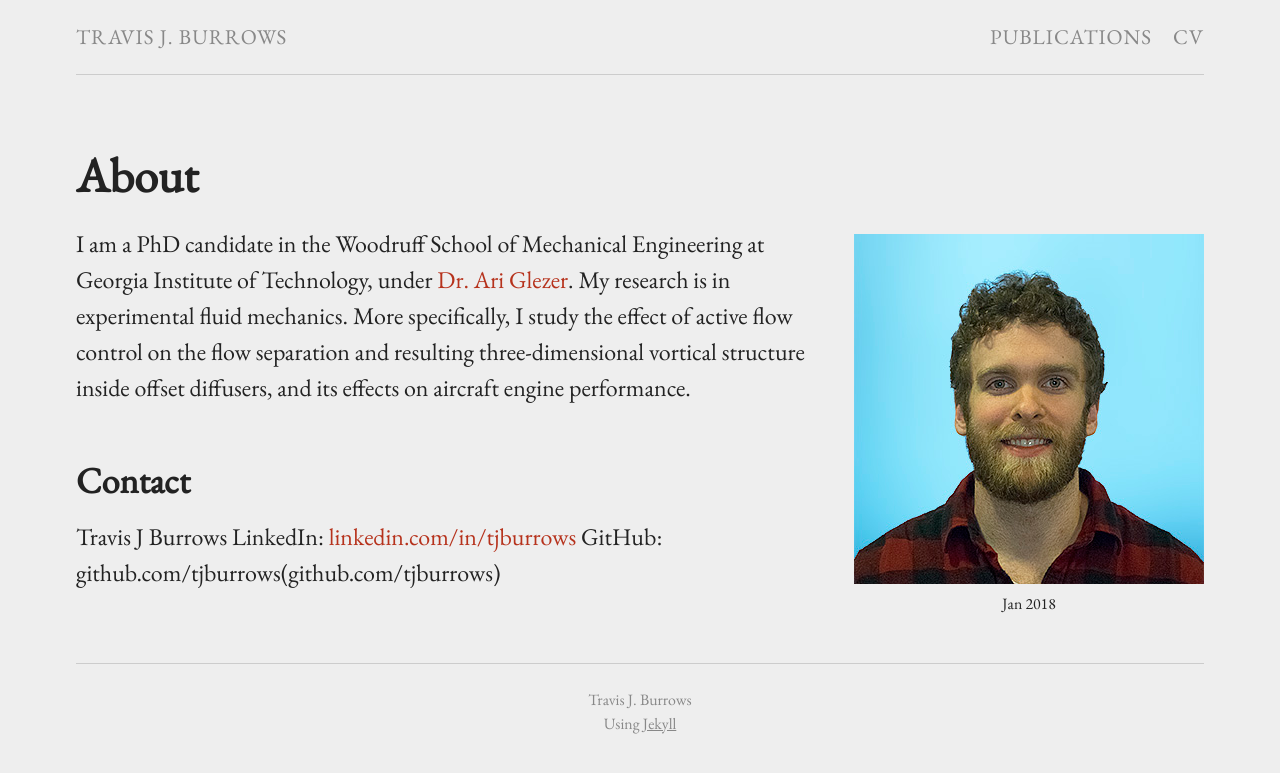
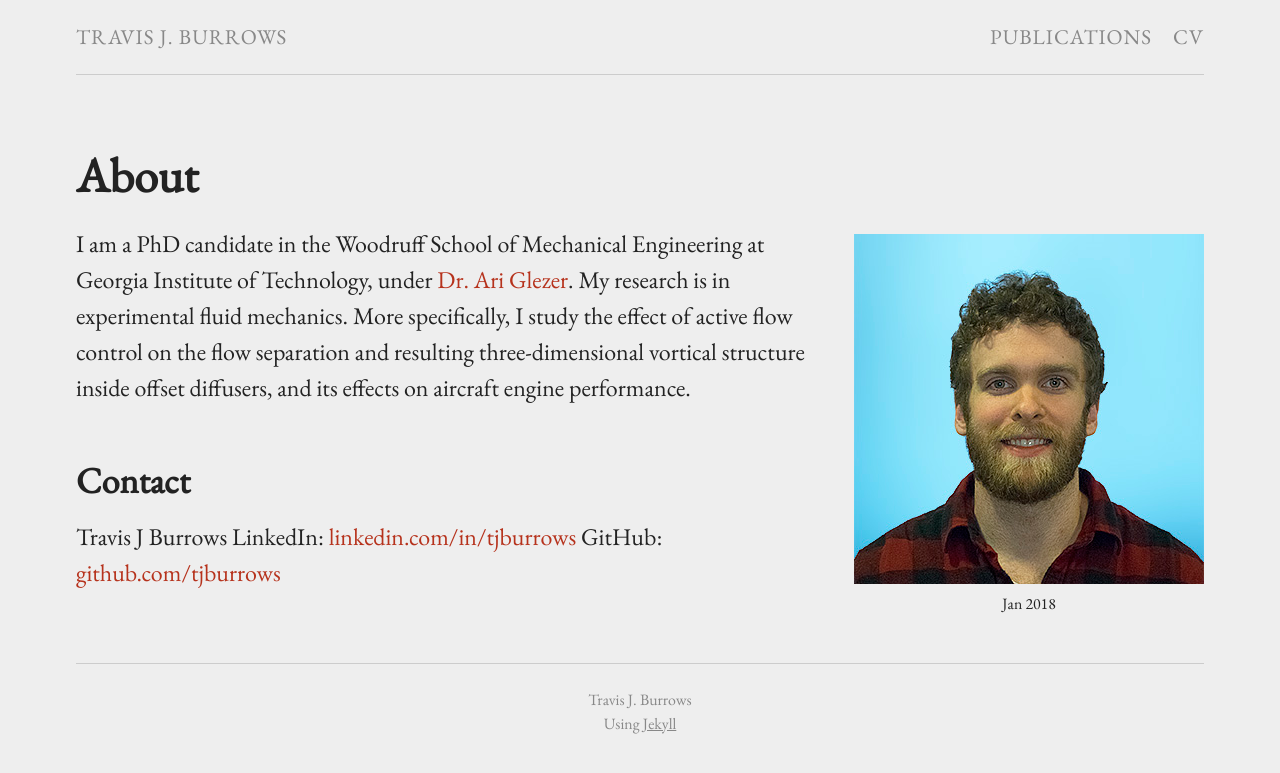
Before and after one commit to tjburrows/tjburrows.github.io, a Jekyll site: the page built from index.md, in a window 1280 px wide. Shown: the top 773 px of the page. Built offline with Jekyll 4.4.1, drawn with Linux system fonts in a browser that asks for light colours.

Commit message:
Update index.md

```diff
--- a/index.md
+++ b/index.md
@@ -11,4 +11,4 @@ I am a PhD candidate in the Woodruff School of Mechanical Engineering at Georgia
 ## Contact
 Travis J Burrows
 LinkedIn: [linkedin.com/in/tjburrows](https://www.linkedin.com/in/tjburrows)
-GitHub:   github.com/tjburrows(github.com/tjburrows)
+GitHub:   [github.com/tjburrows](github.com/tjburrows)
```
